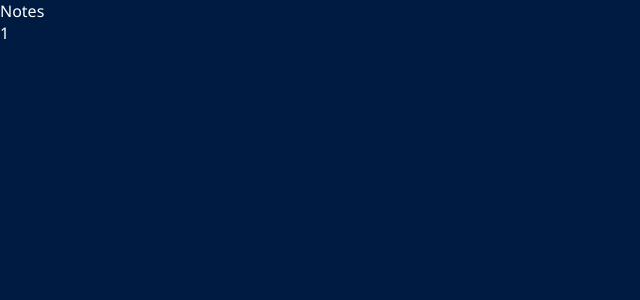
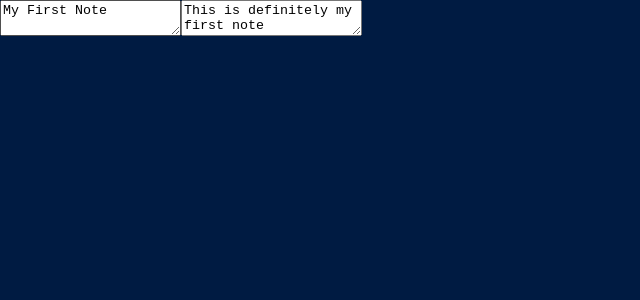
Before and after one commit to dammy0/NoteApp-Frontend, a React (Create React App) app: page /note/1 in a window 1280 px wide. Shown: the top 300 px of the page, without its empty margins (0-640 px from the left). Built offline with nearby package versions, Linux system fonts and the light colour scheme.

Commit message:
Working on the notepage

```diff
--- a/src/App.js
+++ b/src/App.js
@@ -37,7 +37,6 @@ function App() {
     <div>
       <RouterProvider router={router} />
     </div>
-    //<RouterProvider router={router}/>
   );
 }
 
--- a/src/containers/LoginPage.js
+++ b/src/containers/LoginPage.js
@@ -6,7 +6,7 @@ import LoginForm from '../components/LoginForm'
 
 const LoginPage = () => {
   const [username, setUsername] = useState("");
-  const [invalidCredDisplay, setInvalidCredDisplay] = useState("block");
+  const [invalidCredDisplay, setInvalidCredDisplay] = useState("none");
 
   function updatedUsername({ target }) {
     setUsername(target.value)
--- a/src/containers/NoteListPage.js
+++ b/src/containers/NoteListPage.js
@@ -1,8 +1,37 @@
 import React from 'react'
+import { Link } from 'react-router-dom';
 
 const NoteListPage = () => {
+  const notes = [
+    {
+      title: "My First Note",
+      content: "This is definitely my first note",
+      id: 1,
+    },
+    {
+      title: "My Second Note",
+      content: "This is definitely my Second note",
+      id: 2,
+    },
+    {
+      title: "My Third Note",
+      content: "This is definitely my Third note",
+      id: 3,
+    },
+  ];
+
+
   return (
-    <div>NoteListPage</div>
+    <div>
+      <h2>My Notes</h2>
+      <ul>
+        {notes.forEach(({title, content, key})=>{
+          <li key={key}>
+            <Link to={`/note/${key}`}>{title}</Link>
+          </li>;
+        })}
+      </ul>
+    </div>
   )
 }
 
--- a/src/containers/NotePage.js
+++ b/src/containers/NotePage.js
@@ -1,15 +1,38 @@
 import React from 'react';
 import { useParams } from 'react-router-dom';
+import { useState } from 'react';
 import Notes from "../components/Notes";
 
 const NotePage = () => {
   const params = useParams();
 
+  const notes = {
+    1: {
+      title: "My First Note",
+      content: "This is definitely my first note",
+      id: 1,
+    },
+    2: {
+      title: "My Second Note",
+      content: "This is definitely my Second note",
+      id: 2,
+    },
+    3: {
+      title: "My Third Note",
+      content: "This is definitely my Third note",
+      id: 2,
+    },
+  };
+
+  let [note, setNote] = useState(notes[params.noteId]);
+
+
+
   return (
-    <>
-      <Notes />
-      {params.noteId}
-    </>
+    <div>
+      <textarea name='noteTitle' value={note.title}> </textarea>
+      <textarea name='noteContent' value={note.content}> </textarea>
+    </div>
   );
 }
 
```
